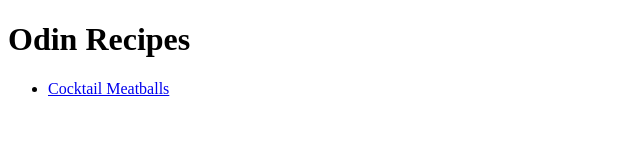
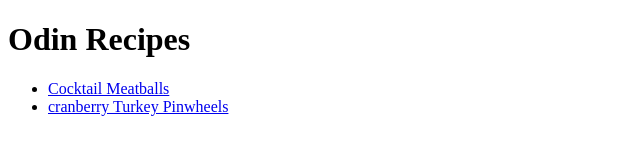
Before and after one commit to JonathanPunti/odin-recipes, a plain HTML site: page index.html in a window 1280 px wide. Shown: the whole page, without its empty margins (0-640 px from the left). Drawn offline with Linux system fonts and the light colour scheme.

Commit message:
added cranberry_Turkey_Pinwheels.html link within the index.html

```diff
--- a/index.html
+++ b/index.html
@@ -3,12 +3,13 @@
 <head>
     <meta charset="UTF-8">
     <meta name="viewport" content="width=device-width, initial-scale=1.0">
-    <title>Document</title>
+    <title>Odin Recipes</title>
 </head>
 <body>
     <h1>Odin Recipes</h1>
     <ul>
         <li><a href="recipes/cocktail_Meatballs.html">Cocktail Meatballs</a></li>
+        <li><a href="recipes/cranberry_Turkey_Pinwheels.html">cranberry Turkey Pinwheels</a></li>
 
     </ul>
 </body>
```
